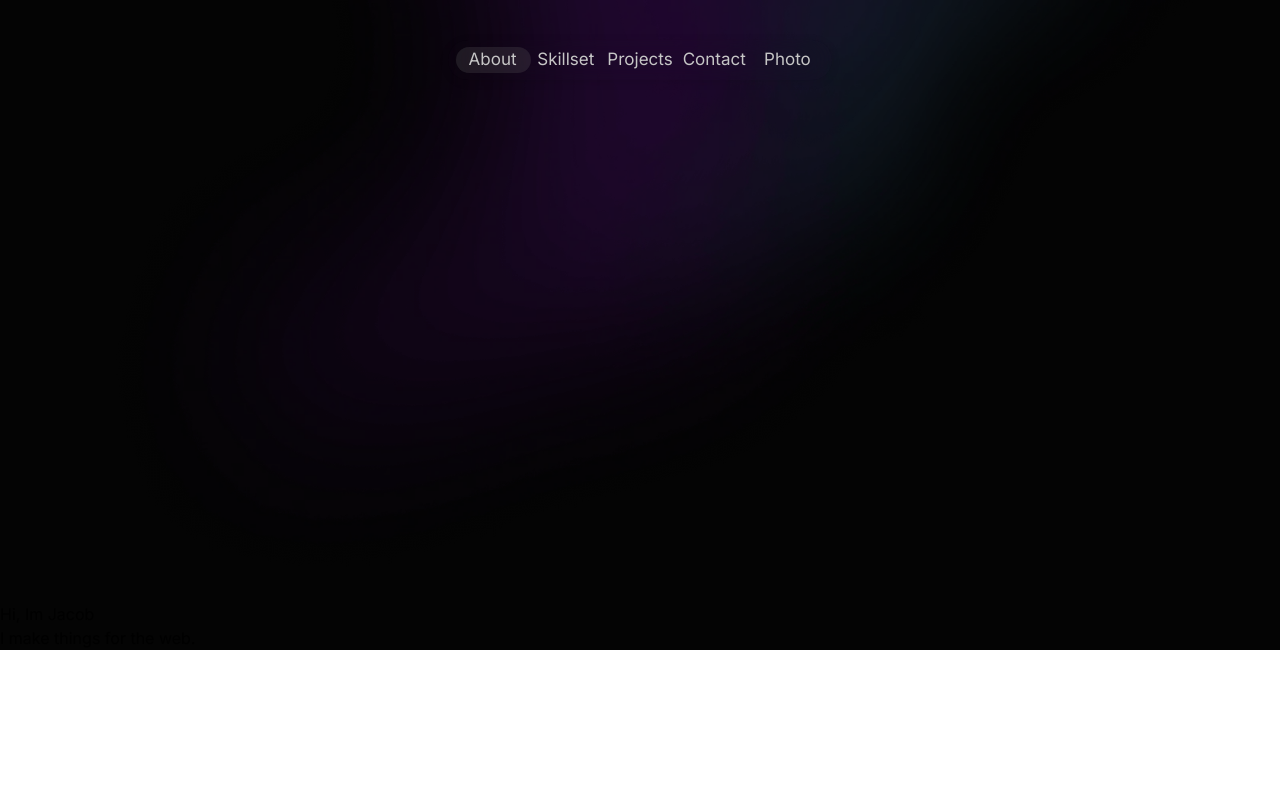
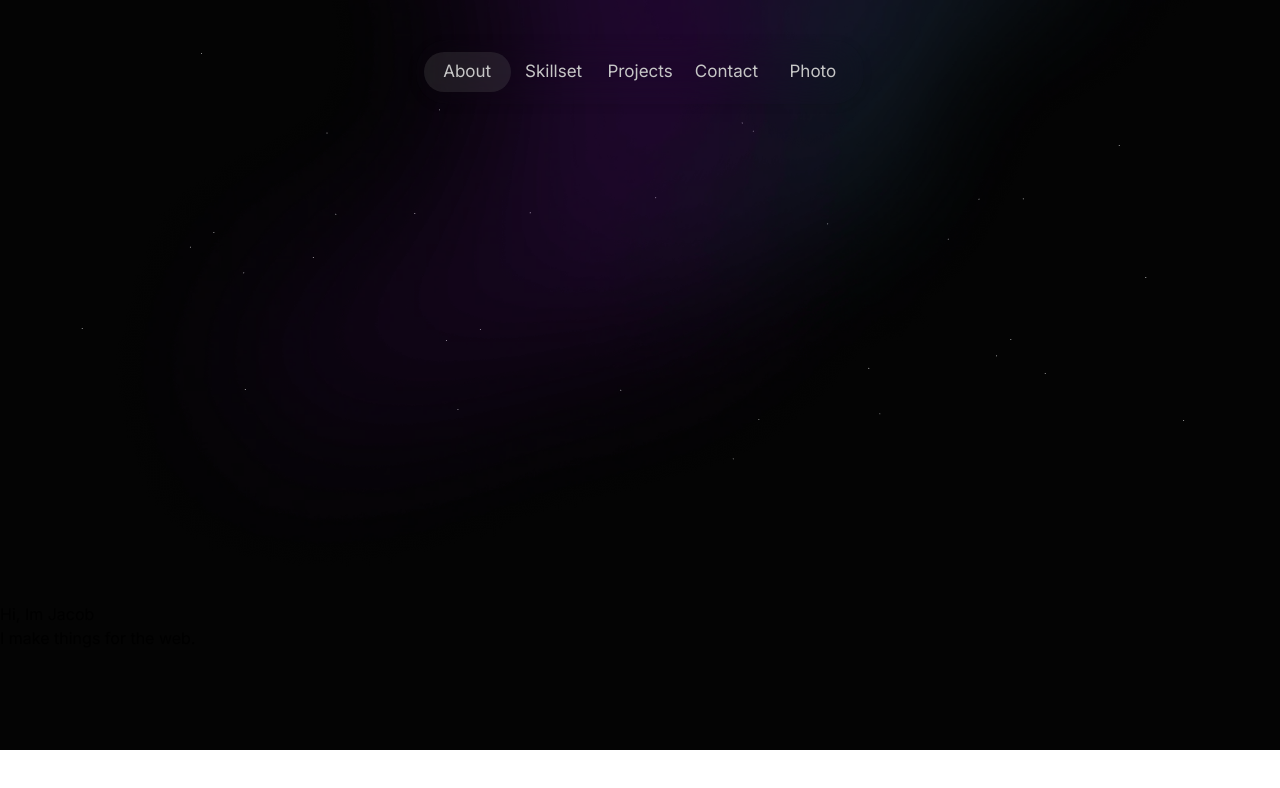
Before and after one commit to Jacobbidmead/v-3, a Next.js app: page / in a window 1280 px wide. Shown: the top 788 px of the page. Built offline with nearby package versions, Linux system fonts and the light colour scheme.

Commit message:
style: added star svg overlay to Hero

```diff
--- a/app/components/hero/Hero.styles.tsx
+++ b/app/components/hero/Hero.styles.tsx
@@ -1,7 +1,8 @@
 import styled from "styled-components";
 import { motion } from "framer-motion";
 
-export const HeroContainer = styled.div`
+export const HeroMain = styled.main`
+  transition: background-color 1s ease-in-out;
   padding-bottom: 100px;
   position: relative;
   z-index: 1;
--- a/app/components/hero/Hero.tsx
+++ b/app/components/hero/Hero.tsx
@@ -2,6 +2,7 @@
 
 import StarsSvg from "@/app/svg_components/Stars";
 import { motion } from "framer-motion";
+import { HeroMain } from "./Hero.styles";
 
 interface HeroProps {
   backgroundColor: string;
@@ -10,14 +11,14 @@ interface HeroProps {
 const Hero: React.FC<HeroProps> = ({ backgroundColor }) => {
   return (
     <>
-      <main style={{ backgroundColor: backgroundColor }}>
+      <HeroMain style={{ backgroundColor: backgroundColor }}>
         <div className='main-page-container'>
           <img src='images/gradient.webp' alt='' className='hero-img' />
           <div className='hi-container'>
             <div className='hi'>Hi, Im Jacob</div>
             <div className='hi-lower'>I make things for the web.</div>
           </div>
-          {/* <StarsSv g className='overlay-svg' /> */}
+          <StarsSvg />
           <motion.div
             initial={"offscreen"}
             whileInView={"onscreen"}
@@ -25,7 +26,7 @@ const Hero: React.FC<HeroProps> = ({ backgroundColor }) => {
             viewport={{ once: true, amount: 0.1 }}
             className='contents-container'></motion.div>
         </div>
-      </main>
+      </HeroMain>
     </>
   );
 };
--- a/app/components/nav/Nav.styles.ts
+++ b/app/components/nav/Nav.styles.ts
@@ -28,8 +28,8 @@ export const FloatingNav = styled.div<FloatingNavProps>`
   align-items: center;
   border-radius: 30px;
   transition: all 0.4s ease;
-  width: 30%;
-  height: 40px;
+  width: 35%;
+  height: 4rem;
   border: ${(props) => props.border};
   position: relative;
 `;
--- /dev/null
+++ b/app/svg_components/Stars.styles.ts
@@ -0,0 +1,9 @@
+import styled from "styled-components";
+
+export const StarsContainer = styled.div`
+  max-width: 1400px;
+  position: absolute;
+  top: -1px;
+  width: 100%;
+  z-index: -1;
+`;
--- a/app/svg_components/Stars.tsx
+++ b/app/svg_components/Stars.tsx
@@ -1,11 +1,12 @@
 import Image from "next/image";
 import stars from "../svg/stars.svg";
+import { StarsContainer } from "./Stars.styles";
 
 const StarsSvg = () => {
   return (
-    <div>
+    <StarsContainer>
       <Image src={stars} alt='Stars' />
-    </div>
+    </StarsContainer>
   );
 };
 
```
